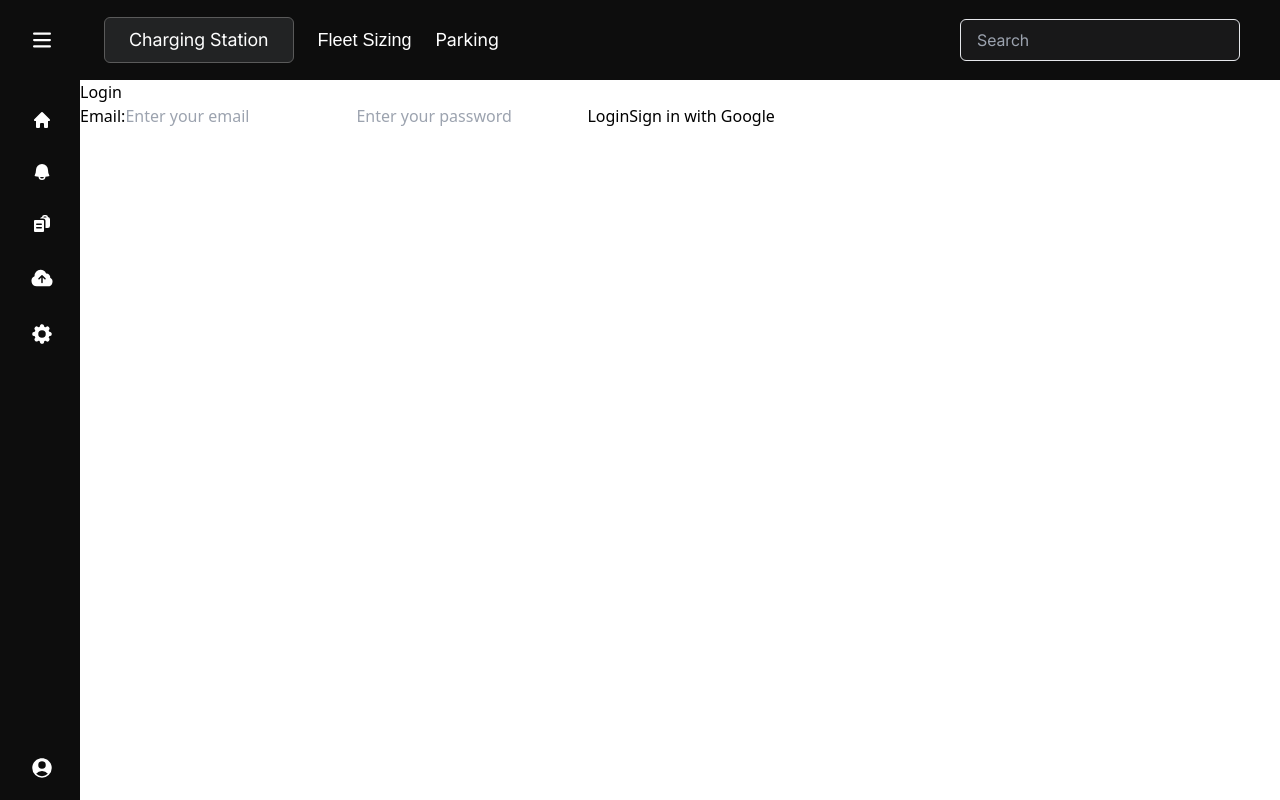
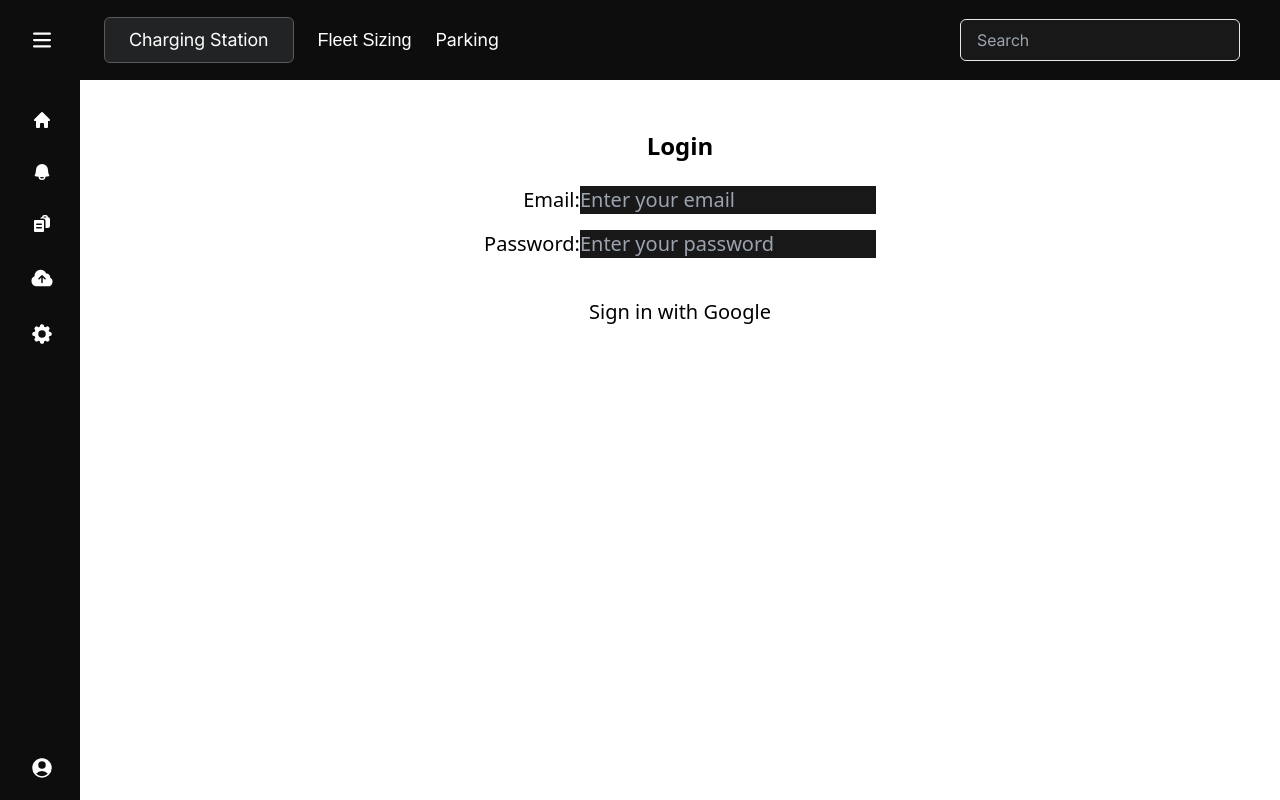
Before and after one commit to c-rose-g/Data-Visualization-Platform, a React (Vite) app in the folder data-viz-platform/: page / in a window 1280 px wide. Built offline with nearby package versions, Linux system fonts and the light colour scheme; a web font is replaced by a local one.

Commit message:
Update Login.tsx

```diff
--- a/data-viz-platform/src/pages/Login.tsx
+++ b/data-viz-platform/src/pages/Login.tsx
@@ -34,10 +34,13 @@ function Login() {
   }
 
   return (
-    <div className="">
-      <h1>Login</h1>
+    <div className="flex flex-col items-center gap-6 mt-[50px]">
+      <h1 className="font-bold text-2xl">Login</h1>
+
       <form onClick={emailLogin}>
-        <div>
+        <div className="flex flex-col items-end gap-4 text-xl">
+          <div className="">
+
           <label>Email:</label>
           <input
           type="email"
@@ -46,7 +49,11 @@ function Login() {
           onChange={e => setEmail(e.target.value)}
           required
           placeholder="Enter your email"
+          className="bg-[#181819] text-white"
           />
+          </div>
+          <div>
+            <label>Password:</label>
           <input
           type="password"
           id="password"
@@ -54,11 +61,14 @@ function Login() {
           onChange={e => setPassword(e.target.value)}
           required
           placeholder="Enter your password"
+          className="bg-[#181819] text-white"
           />
-          <button type="submit">Login</button>
+          </div>
+        </div>
+          <div className="flex flex-col text-xl mt-10">
           <button type="button" onClick={googleAuthentication}>Sign in with Google</button>
           {error && <p>{error}{errorCode}</p>}
-        </div>
+          </div>
       </form>
     </div>
   )
```
